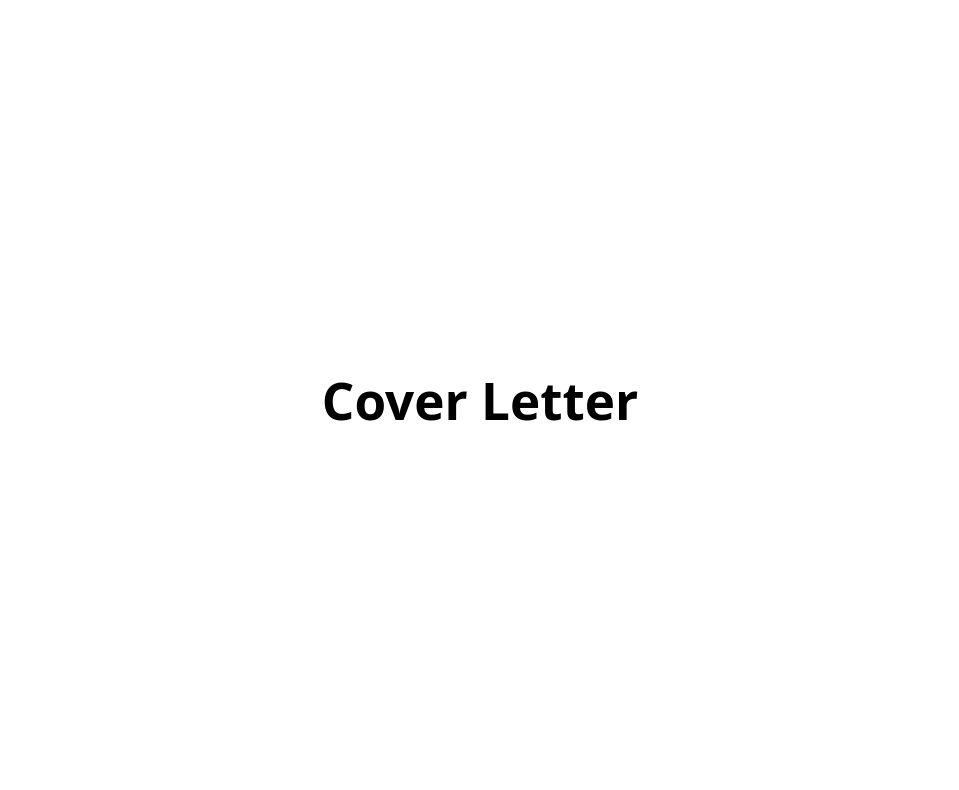
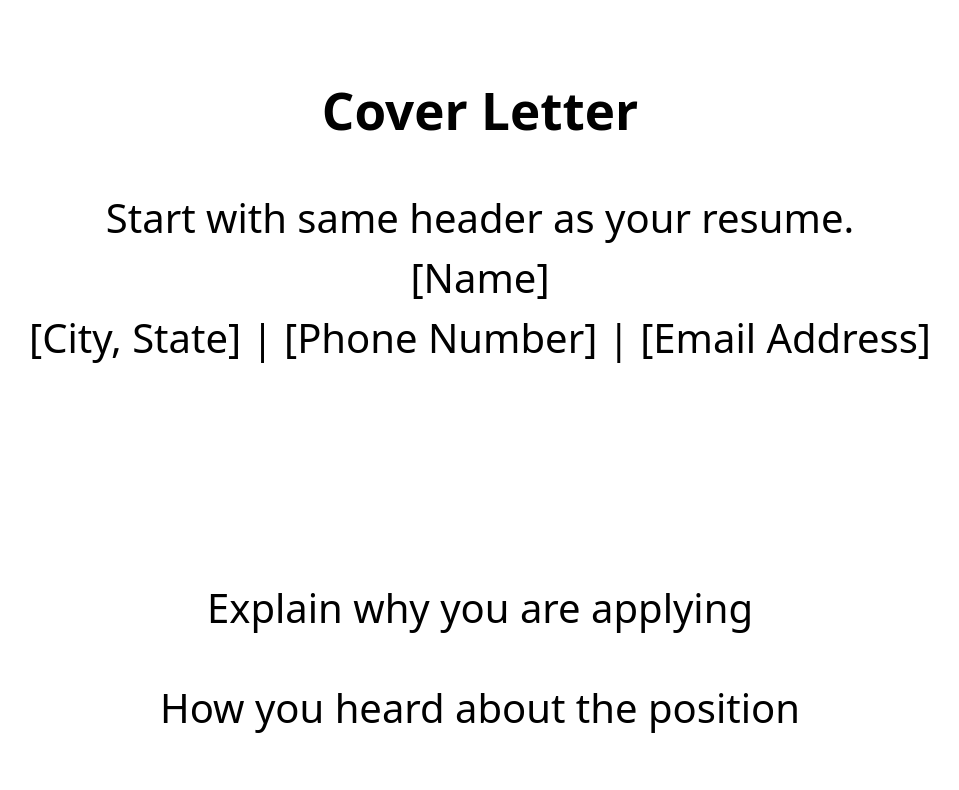
Before and after one commit to isaac-w-dev/Job-Search-Companion, a React (Vite) app: page /coverletter in a window 1280 px wide. Shown: the top 790 px of the page, without its empty margins (160-1119 px from the left). Built offline with nearby package versions, Linux system fonts and the light colour scheme.

Commit message:
Decided the MVP would be solely focused on Resume help with future additions related to other aspects of job searching

```diff
--- a/src/App.css
+++ b/src/App.css
@@ -32,6 +32,10 @@ p {
   color: white;
 }
 
+.coverletter {
+  color: black;
+}
+
 .component {
   background-color: #007298;
   padding: 100px;
--- /dev/null
+++ b/src/components/CoverLetter/FirstParagraph.jsx
@@ -0,0 +1,13 @@
+import React from 'react'
+
+const FirstParagraph = () => {
+    return (
+        <div>
+            <p class='coverletter'>Explain why you are applying</p>
+            <p class='coverletter'>How you heard about the position</p>
+            <p class='coverletter'>The final sentence should be based on what you provide to the employer (Background, Experience, Mindset) and how this compliments the job position</p>
+        </div>
+    )
+}
+
+export default FirstParagraph
--- /dev/null
+++ b/src/components/CoverLetter/Intro.jsx
@@ -0,0 +1,18 @@
+import React from 'react'
+
+const Intro = () => {
+    return (
+        <div>
+            <p className='coverletter'>
+                Start with same header as your resume.
+                <br />
+                [Name]
+                <br />
+                [City, State] | [Phone Number] | [Email Address]
+            </p>
+            <p>Beneath your header, you are going to want to put the date</p>
+        </div>
+    )
+}
+
+export default Intro
--- a/src/components/Resume/GeneralTips.jsx
+++ b/src/components/Resume/GeneralTips.jsx
@@ -3,6 +3,21 @@ import React from 'react'
 const GeneralTips = () => {
   return (
     <div className='component'>
+      <p>
+        Most important tip: Always tailor your resume to each employer you apply to.
+        <br />
+        A few targeted applications have a much better chance of catching an employers attention, as opposed to a very general application and mass applying to jobs
+        <br/>
+        Employers can tell when you just want a job, and don't care who with. By adding a few indications in your resume that it is personal to that company, you increase your chances significantly
+        <br/>
+        Here's a few ways you can indicate to the company that you tailored it specifically to them:
+      </p>
+      <ul>
+        <li>Name your document after the company, position, your name, and the kind of document</li>
+        <li>Ex. Cover_Letter_Company_Position_YourName</li>
+        <li>Include the name of the company in your summary</li>
+        <li>Use as many key words from the job posting as possible</li>
+      </ul>
       <p>Hiring managers only spend about 7 seconds looking at any given resume. With this in mind it is important to:</p>
       <ul>
         <li>Focus your resume solely on demonstrating traits and skills that directly transfer to the job you are applying</li>
--- a/src/views/CoverLetter.jsx
+++ b/src/views/CoverLetter.jsx
@@ -1,9 +1,13 @@
 import React from 'react'
+import Intro from '../components/CoverLetter/Intro'
+import FirstParagraph from '../components/CoverLetter/FirstParagraph'
 
 const CoverLetter = () => {
     return (
         <div>
             <h1>Cover Letter</h1>
+            <Intro />
+            <FirstParagraph/>
         </div>
     )
 }
--- a/src/views/Home.jsx
+++ b/src/views/Home.jsx
@@ -10,11 +10,11 @@ const Home = () => {
             <br />
             <h1>What do you need help with?</h1>
             <button onClick={() => handleButtonNavigate(navigate, '/resume')}>Resume</button>
-            <button onClick={() => handleButtonNavigate(navigate, '/coverletter')}>Cover Letter</button>
+            {/* <button onClick={() => handleButtonNavigate(navigate, '/coverletter')}>Cover Letter</button>
             <button onClick={() => handleButtonNavigate(navigate, '/networking')}>Networking</button>
             <button onClick={() => handleButtonNavigate(navigate, '/interviewing')}>Interviewing</button>
             <button onClick={() => handleButtonNavigate(navigate, '/thankyounote')}>Thank You Note</button>
-            <button onClick={() => handleButtonNavigate(navigate, '/professionaldevelopment')}>Professional Development</button>
+            <button onClick={() => handleButtonNavigate(navigate, '/professionaldevelopment')}>Professional Development</button> */}
         </div>
     )
 }
```
Also changed, not shown: src/components/CoverLetter/Closing.jsx (added, +9 -0 lines), src/components/CoverLetter/GeneralTips.jsx (added, +11 -0 lines), src/components/CoverLetter/SecondParagraph.jsx (added).
